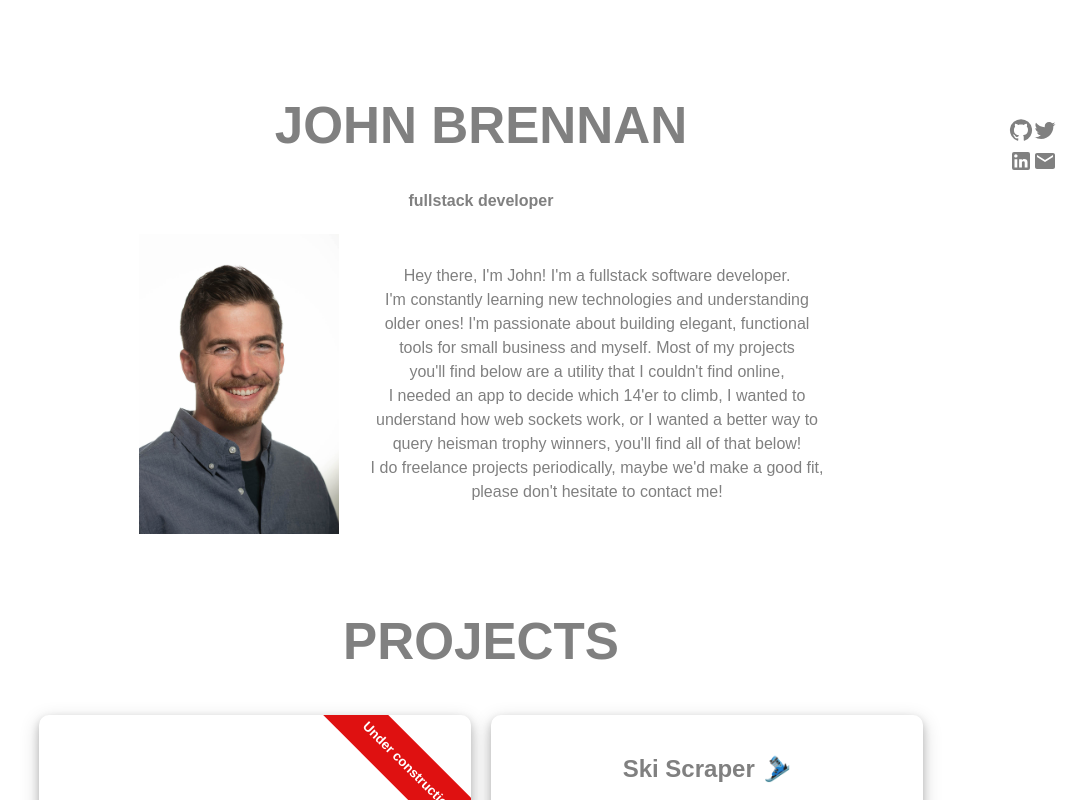
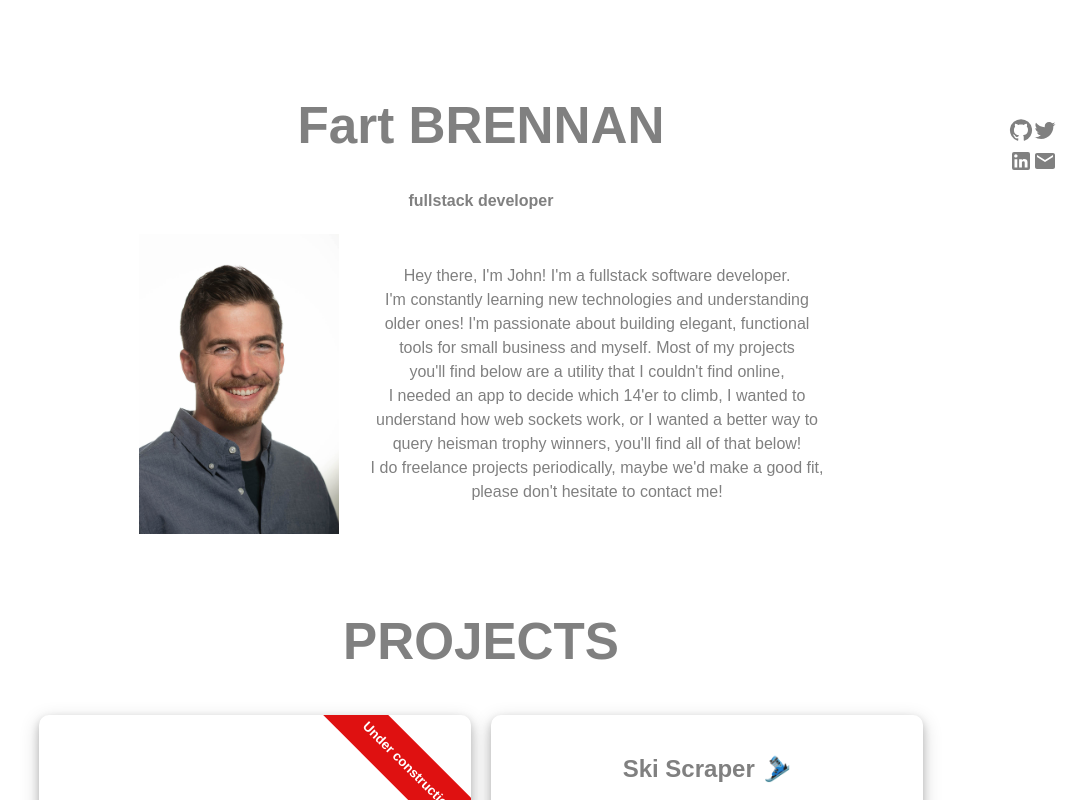
Before and after one commit to jbrennan414/portfolio_v2, a React (Vite) app: page / in a window 1280 px wide. Shown: the top 800 px of the page, without its empty margins (159-1245 px from the left). Built offline with nearby package versions, Linux system fonts and the light colour scheme.

Commit message:
Update Header.jsx

```diff
--- a/src/components/Header.jsx
+++ b/src/components/Header.jsx
@@ -9,7 +9,7 @@ export default function Header() {
   return (
         <div className="firstHeader">
             <div className="headerText">
-                <h1>JOHN BRENNAN</h1>
+                <h1>Fart BRENNAN</h1>
                 <h4>fullstack developer</h4>
             </div>
             <div id="icons">
```
